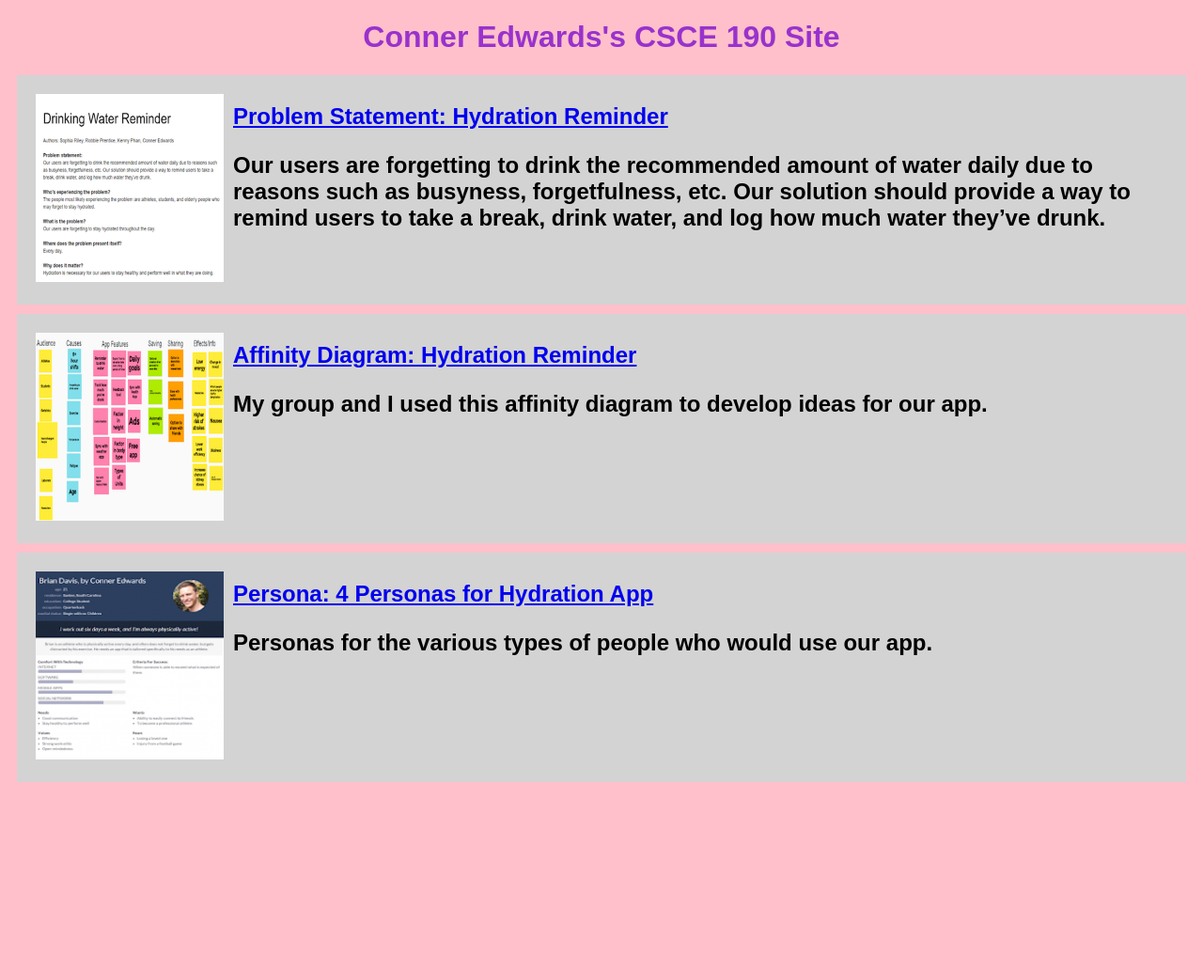
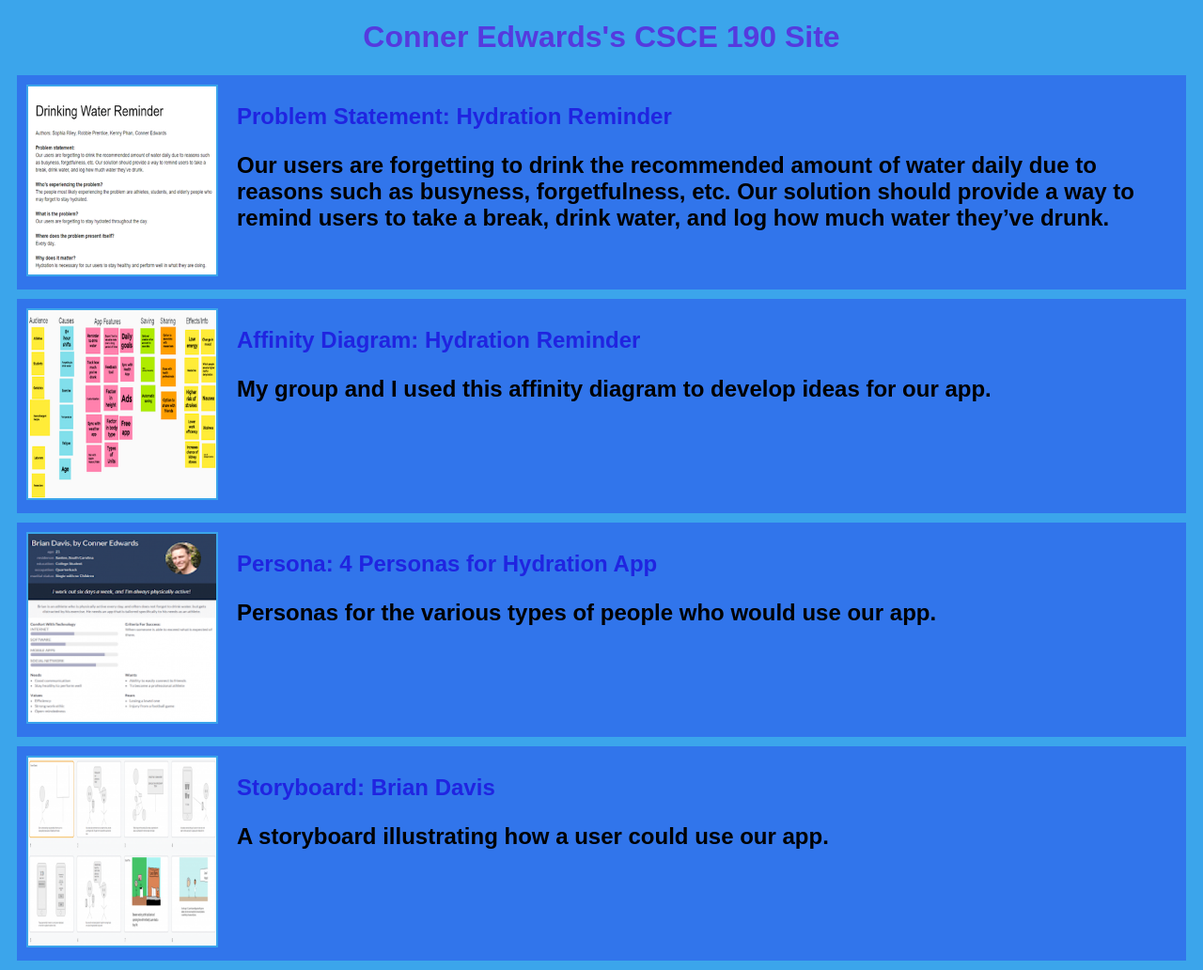
Before and after one commit to ConnerEdwards2002/ConnerEdwards2002.github.io, a plain HTML site: page index.html in a window 1280 px wide. Shown: the whole page at 94% size. Before the commit the page ends 842 px from the top, so only its background shows below. Drawn offline with Linux system fonts and the light colour scheme.

Commit message:
Add files via upload

```diff
--- a/index.html
+++ b/index.html
@@ -39,5 +39,16 @@
                     </p>
             </section>
     </section>
+
+    <!-- Sketches Assignment-->
+    <section class="assignment">
+        <a href="files/sketches.pdf"><img src="images/sketches.png"></a>
+        <section class="ass-details">
+            <a href="files/sketches.pdf"><h2>Storyboard: Brian Davis<h2></a>
+                <p>
+                    A storyboard illustrating how a user could use our app.
+                </p>
+        </section>
+</section>
     </body>
 </html>
--- a/styles.css
+++ b/styles.css
@@ -1,5 +1,5 @@
 body {
-    background:pink;
+    background:#3BA5EB;
     font-family:Arial, Helvetica, sans-serif;
 }
 
@@ -7,15 +7,21 @@ body {
     display:flex;
     padding:10px;
     margin:10px;
-    background:lightgray;
+    background:#3175EB;
 }
 
 .assignment img {
     width:200px;
-    padding:10px;
+    border: 2px solid #3BA5EB;
+    margin-right:20px;
 }
 
 h1 {
-    color:darkorchid;
+    color:#553ADE;
     text-align:center;
 }
+
+a{
+    text-decoration:none;
+    color:#2024E0;
+}
```
